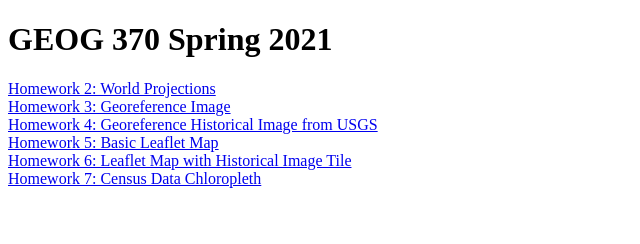
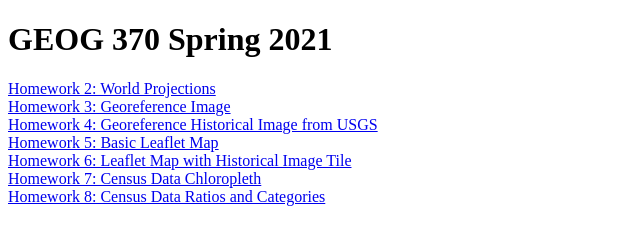
Before and after one commit to reileybaker/GEOG370, a plain HTML site: page index.html in a window 1280 px wide. Shown: the whole page, without its empty margins (0-640 px from the left). Drawn offline with Linux system fonts and the light colour scheme.

Commit message:
Update index.html

```diff
--- a/index.html
+++ b/index.html
@@ -18,6 +18,8 @@
     <a href="./HW4TILE copy.html">Homework 6: Leaflet Map with Historical Image Tile</a>
     <br>
     <a href="./HW7/hw7_template.html">Homework 7: Census Data Chloropleth</a>
+    <br>
+    <a href="./HW 8/hw8_template.html">Homework 8: Census Data Ratios and Categories</a>
 
 </body>
 </html>
```
